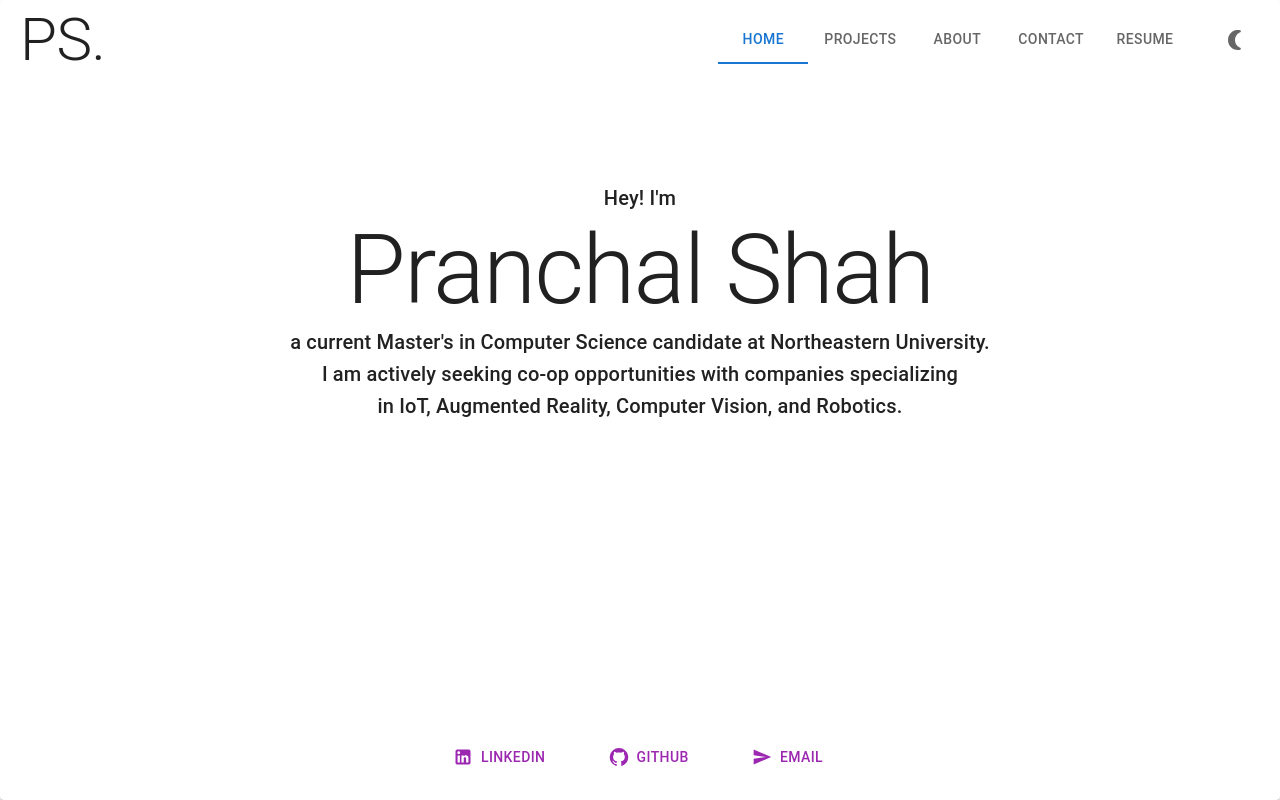
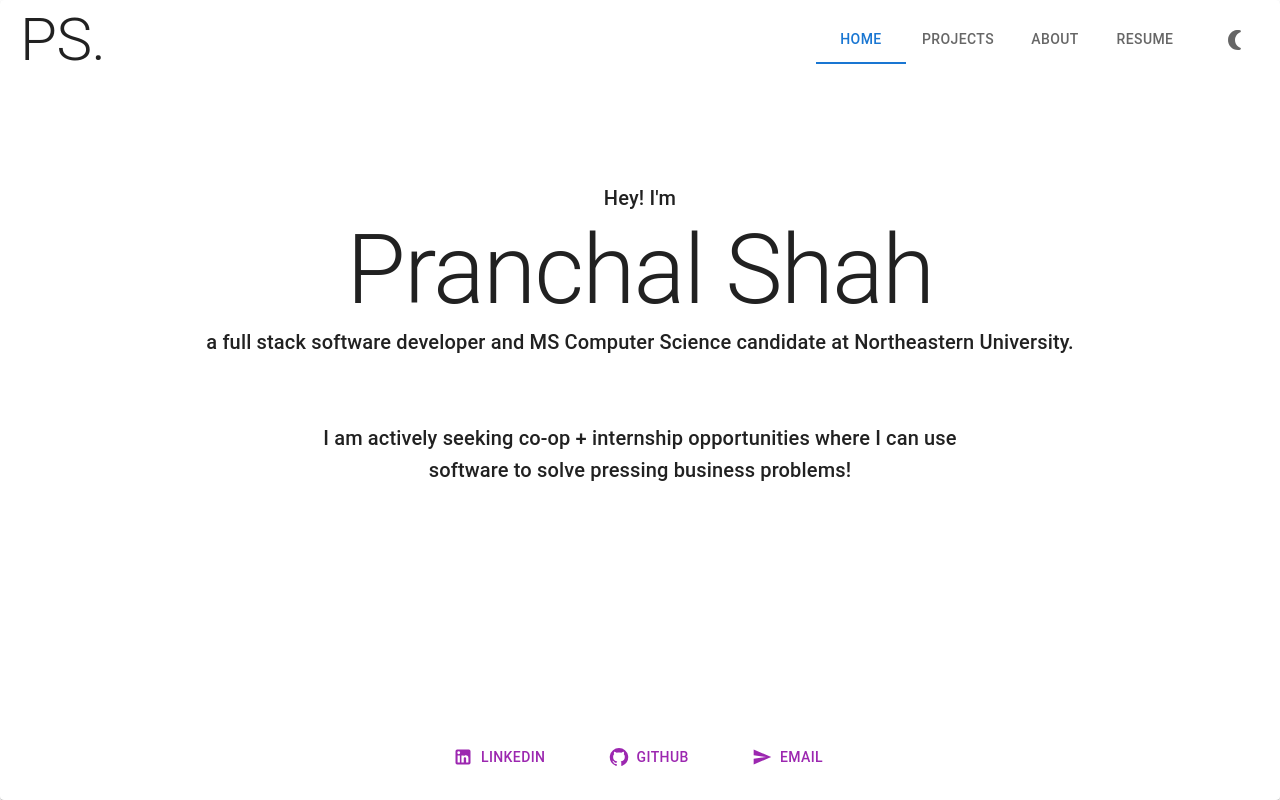
Before and after one commit to cyber-shah/personal-page, a React (Create React App) app: page / in a window 1280 px wide. Built offline with nearby package versions, Linux system fonts and the light colour scheme.

Commit message:
all good

```diff
--- a/src/components/Landing.js
+++ b/src/components/Landing.js
@@ -46,8 +46,10 @@ function Landing(props) {
                 </div>
 
                 <Typography variant='h6'>
-                    a current Master's in Computer Science candidate at Northeastern University.
-                    <br />I am actively seeking co-op opportunities with companies specializing <br /> in IoT, Augmented Reality, Computer Vision, and Robotics.
+                    a full stack software developer and
+                     MS Computer Science candidate at Northeastern University.
+                    <br /> <br /> <br /> I am actively seeking co-op + internship opportunities where I can use
+                    <br/> software to solve pressing business problems!
                 </Typography>
             </div>
 
--- a/src/components/Navbar.js
+++ b/src/components/Navbar.js
@@ -38,7 +38,6 @@ function NavbarMUI(props) {
           <Tab value="/" label="Home" component={Link} to="/" />
           <Tab value="/projects" label="Projects" component={Link} to="/projects" />
           <Tab value="/about" label="About" component={Link} to="/about"/>
-          <Tab value="/contact" label="Contact" component={Link} to="/contact"/>
           <Tab value="/resume" label="Resume" component={Link} to="/resume"/>
           <Tab icon={<NightlightRoundIcon />} aria-label="Mode" />
         </Tabs>
```
